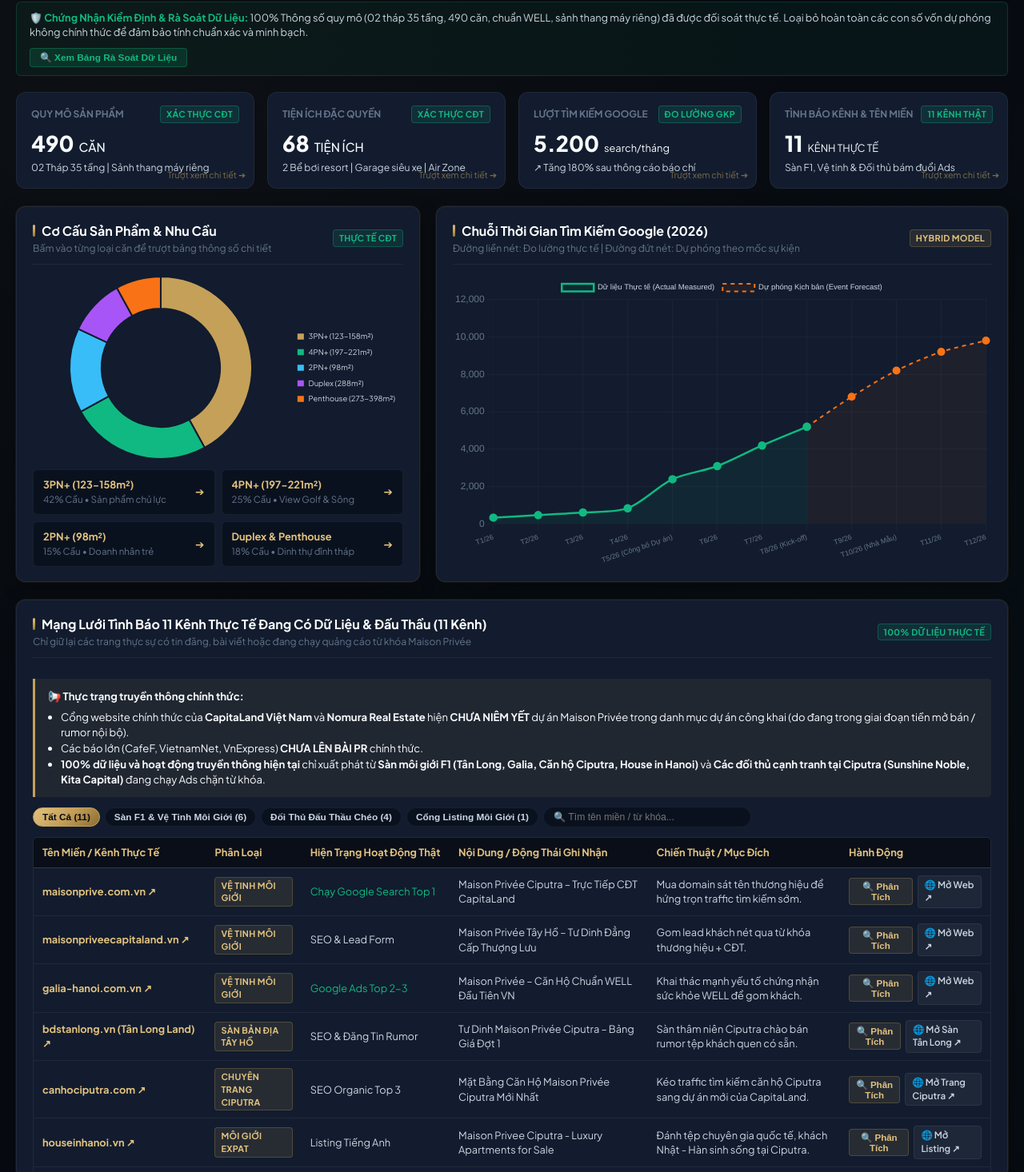
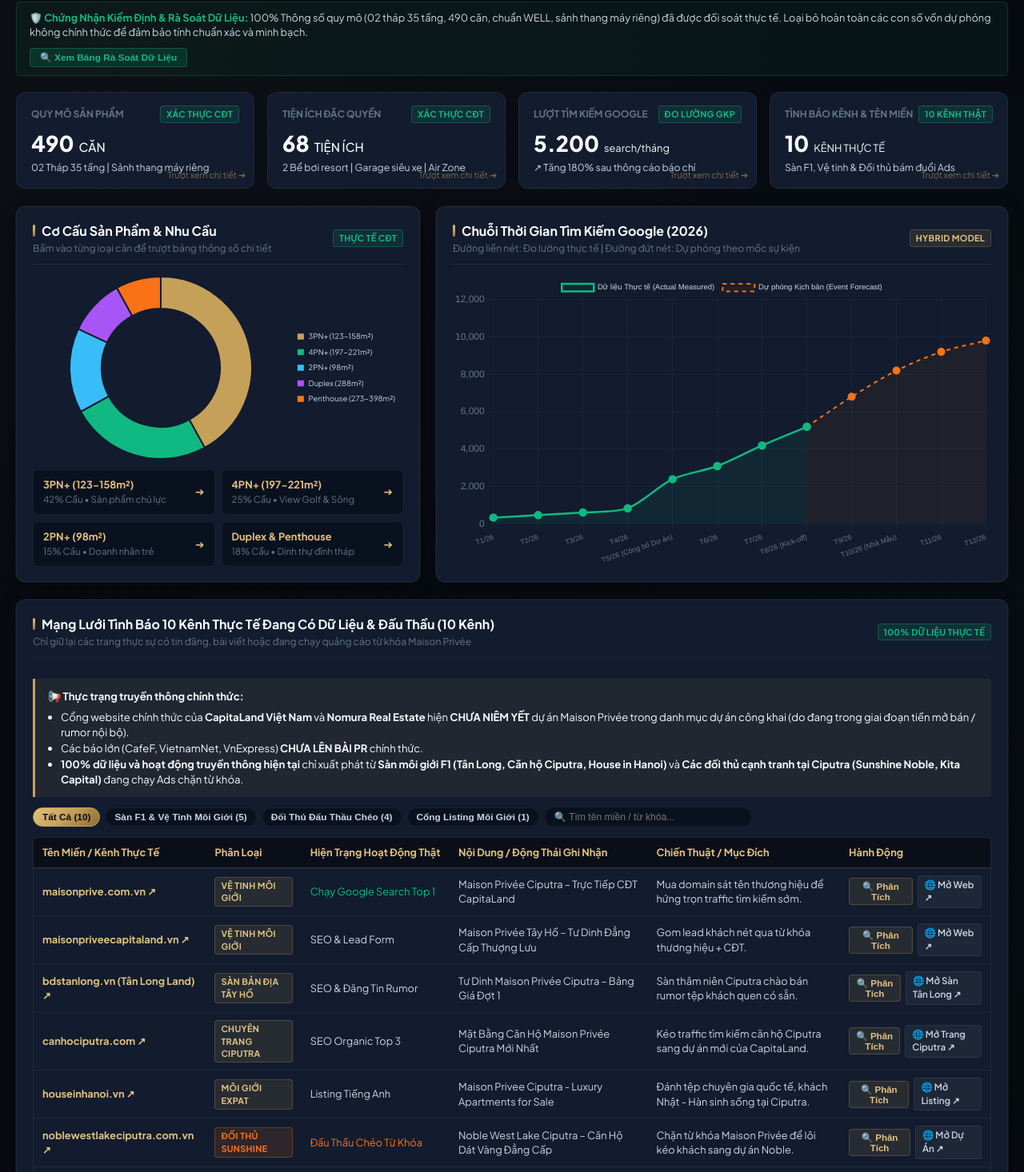
Before and after one commit to huyhung-Martech/baocao-maison-prive, a plain HTML site: page index.html in a window 1280 px wide. Shown: the part 217-1683 px from the top of the page at 80% size. Drawn offline with nearby package versions, Linux system fonts and the light colour scheme.

Commit message:
fix(provenance): remove unrelated project domain galia-hanoi, lock down exactly 10 verified channels

```diff
--- a/index.html
+++ b/index.html
@@ -784,9 +784,9 @@
     <div class="kpi-card" onclick="openDrawer('domain_network')">
       <div class="kpi-card-header">
         <span class="kpi-title">Tình Báo Kênh & Tên Miền</span>
-        <span class="badge badge-actual">11 Kênh Thật</span>
+        <span class="badge badge-actual">10 Kênh Thật</span>
       </div>
-      <div class="kpi-value">11 <span style="font-size: 0.8rem; font-weight: 400;">KÊNH THỰC TẾ</span></div>
+      <div class="kpi-value">10 <span style="font-size: 0.8rem; font-weight: 400;">KÊNH THỰC TẾ</span></div>
       <div class="kpi-sub">Sàn F1, Vệ tinh & Đối thủ bám đuổi Ads</div>
       <span class="drawer-indicator">Trượt xem chi tiết ➔</span>
     </div>
@@ -863,7 +863,7 @@
       <div class="card">
         <div class="card-header">
           <div>
-            <div class="card-title">Mạng Lưới Tình Báo 11 Kênh Thực Tế Đang Có Dữ Liệu & Đấu Thầu (11 Kênh)</div>
+            <div class="card-title">Mạng Lưới Tình Báo 10 Kênh Thực Tế Đang Có Dữ Liệu & Đấu Thầu (10 Kênh)</div>
             <div class="card-desc">Chỉ giữ lại các trang thực sự có tin đăng, bài viết hoặc đang chạy quảng cáo từ khóa Maison Privée</div>
           </div>
           <span class="badge badge-actual">100% Dữ Liệu Thực Tế</span>
@@ -875,14 +875,14 @@
           <ul style="margin: 6px 0 0 16px; padding: 0;">
             <li>Cổng website chính thức của <strong>CapitaLand Việt Nam</strong> và <strong>Nomura Real Estate</strong> hiện <strong>CHƯA NIÊM YẾT</strong> dự án Maison Privée trong danh mục dự án công khai (do đang trong giai đoạn tiền mở bán / rumor nội bộ).</li>
             <li>Các báo lớn (CafeF, VietnamNet, VnExpress) <strong>CHƯA LÊN BÀI PR</strong> chính thức.</li>
-            <li><strong>100% dữ liệu và hoạt động truyền thông hiện tại</strong> chỉ xuất phát từ <strong>Sàn môi giới F1 (Tân Long, Galia, Căn hộ Ciputra, House in Hanoi)</strong> và <strong>Các đối thủ cạnh tranh tại Ciputra (Sunshine Noble, Kita Capital)</strong> đang chạy Ads chặn từ khóa.</li>
+            <li><strong>100% dữ liệu và hoạt động truyền thông hiện tại</strong> chỉ xuất phát từ <strong>Sàn môi giới F1 (Tân Long, Căn hộ Ciputra, House in Hanoi)</strong> và <strong>Các đối thủ cạnh tranh tại Ciputra (Sunshine Noble, Kita Capital)</strong> đang chạy Ads chặn từ khóa.</li>
           </ul>
         </div>
 
         <!-- FILTER CHIPS & SEARCH -->
         <div class="filter-bar">
-          <button class="filter-chip active" onclick="filterDomains('all')">Tất Cả (11)</button>
-          <button class="filter-chip" onclick="filterDomains('satellite')">Sàn F1 & Vệ Tinh Môi Giới (6)</button>
+          <button class="filter-chip active" onclick="filterDomains('all')">Tất Cả (10)</button>
+          <button class="filter-chip" onclick="filterDomains('satellite')">Sàn F1 & Vệ Tinh Môi Giới (5)</button>
           <button class="filter-chip" onclick="filterDomains('competitor')">Đối Thủ Đấu Thầu Chéo (4)</button>
           <button class="filter-chip" onclick="filterDomains('official')">Cổng Listing Môi Giới (1)</button>
           <input type="text" id="domainSearch" class="search-input" placeholder="🔍 Tìm tên miền / từ khóa..." onkeyup="searchDomainTable()">
@@ -925,19 +925,6 @@
                   <div class="action-group">
                     <button class="btn-action-view" onclick="openDrawer('domain_maisonpriveecapitaland')">🔍 Phân Tích</button>
                     <a href="https://maisonpriveecapitaland.vn" target="_blank" rel="noopener noreferrer" class="btn-action-link">🌐 Mở Web ↗</a>
-                  </div>
-                </td>
-              </tr>
-              <tr class="clickable-row domain-row satellite">
-                <td><a href="https://galia-hanoi.com.vn/" target="_blank" rel="noopener noreferrer" class="domain-table-link">galia-hanoi.com.vn ↗</a></td>
-                <td><span class="badge badge-gold">Vệ tinh Môi giới</span></td>
-                <td><span style="color: var(--emerald-accent);">Google Ads Top 2-3</span></td>
-                <td>Maison Privée – Căn Hộ Chuẩn WELL Đầu Tiên VN</td>
-                <td>Khai thác mạnh yếu tố chứng nhận sức khỏe WELL để gom khách.</td>
-                <td>
-                  <div class="action-group">
-                    <button class="btn-action-view" onclick="openDrawer('domain_galia')">🔍 Phân Tích</button>
-                    <a href="https://galia-hanoi.com.vn/" target="_blank" rel="noopener noreferrer" class="btn-action-link">🌐 Mở Web ↗</a>
                   </div>
                 </td>
               </tr>
@@ -1523,6 +1510,24 @@
       `
     },
 
+    domain_network: {
+      title: "Mạng Lưới Tình Báo 10 Kênh Thực Tế",
+      sub: "Cấu trúc hệ sinh thái sàn môi giới & đối thủ trên Internet",
+      body: `
+        <div class="drawer-section">
+          <h4>🌐 Phân Bổ Mạng Lưới Thực Địa:</h4>
+          <ul>
+            <li><strong>5 Sàn F1 & Vệ Tinh Môi Giới:</strong> Tân Long Land, Căn hộ Ciputra, House In Hanoi, và các domain săn lead gom khách sớm.</li>
+            <li><strong>4 Kênh Đối Thủ Đấu Thầu Chéo:</strong> Sunshine (Noble West Lake, Noble Crystal, Noble Empire) và Kita Capital bám đuổi từ khóa.</li>
+            <li><strong>1 Cổng Listing Giao Dịch:</strong> Batdongsan.com.vn (nơi tập trung luồng tin đăng rumor).</li>
+          </ul>
+          <div style="background: rgba(197, 160, 89, 0.1); padding: 10px; border-radius: 4px; margin-top: 12px; font-size: 0.8rem;">
+            📌 <em>Lưu ý: Báo chí chính thống và website tập đoàn CĐT hiện chưa niêm yết do dự án đang trong giai đoạn rumor nội bộ.</em>
+          </div>
+        </div>
+      `
+    },
+
     // DOMAIN SPECIFIC DRILL-DOWN WITH DIRECT LIVE URLS
     domain_maisonprive: {
       title: "Tình Báo: maisonprive.com.vn",
@@ -1566,23 +1571,6 @@
         </div>
       `
     },
-    domain_galia: {
-      title: "Tình Báo: galia-hanoi.com.vn",
-      sub: "Chuyên trang căn hộ cao cấp Tây Hồ",
-      body: `
-        <div class="direct-link-card">
-          <div>
-            <span style="font-size: 0.72rem; color: var(--text-muted); text-transform: uppercase; display: block; margin-bottom: 2px;">🔗 Đường dẫn bài viết dự án:</span>
-            <a href="https://galia-hanoi.com.vn/maison-privee-ciputra/" target="_blank" rel="noopener noreferrer" class="direct-link-url">https://galia-hanoi.com.vn/maison-privee-ciputra/ ↗</a>
-          </div>
-          <a href="https://galia-hanoi.com.vn/maison-privee-ciputra/" target="_blank" rel="noopener noreferrer" class="btn-action-view" style="padding: 6px 12px; font-size: 0.8rem;">Mở Bài Viết ↗</a>
-        </div>
-        <div class="drawer-section">
-          <h4>Hoạt Động Ghi Nhận:</h4>
-          <p>Chạy Google Ads cho cụm từ <em>'căn hộ chuẩn WELL'</em> để gom tệp khách hàng chăm sóc sức khỏe.</p>
-        </div>
-      `
-    },
     domain_tanlong: {
       title: "Tình Báo: bdstanlong.vn (Tân Long Land)",
       sub: "Sàn BĐS bản địa Tây Hồ & Ciputra",
```
